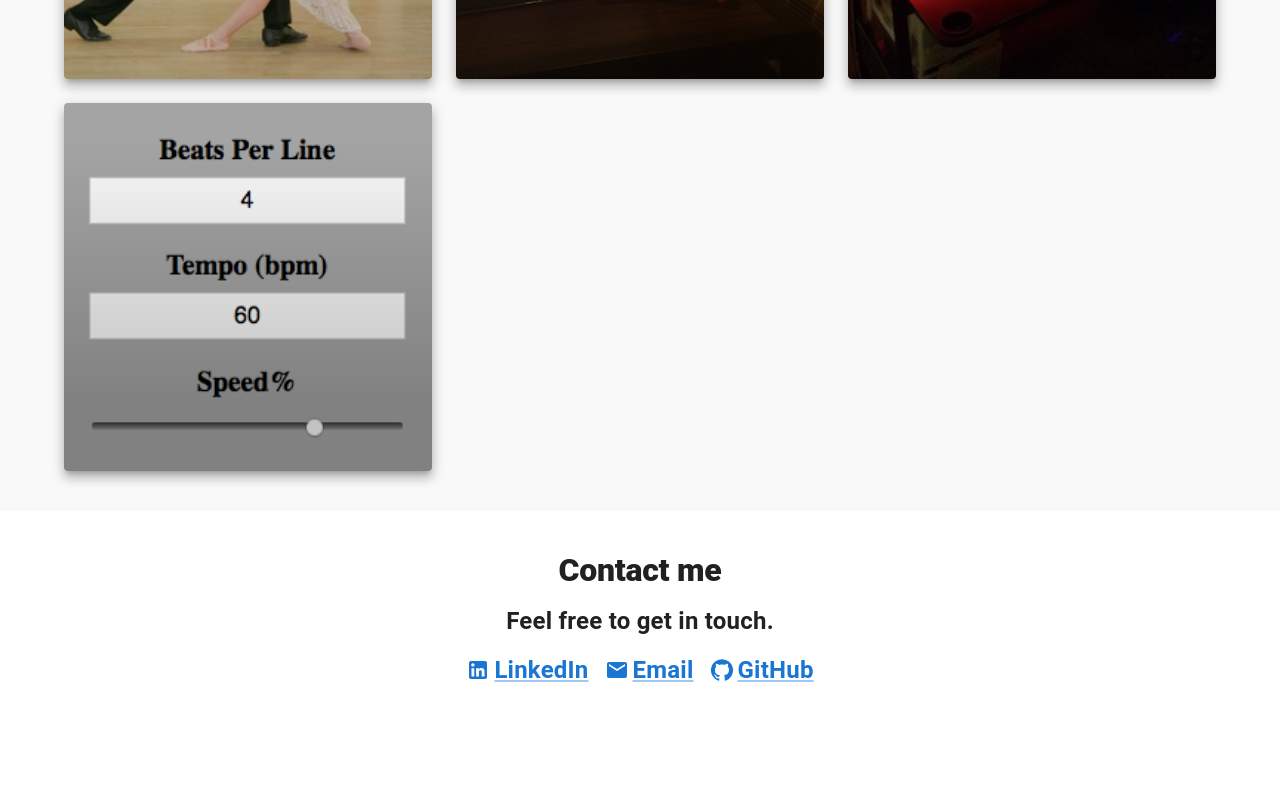
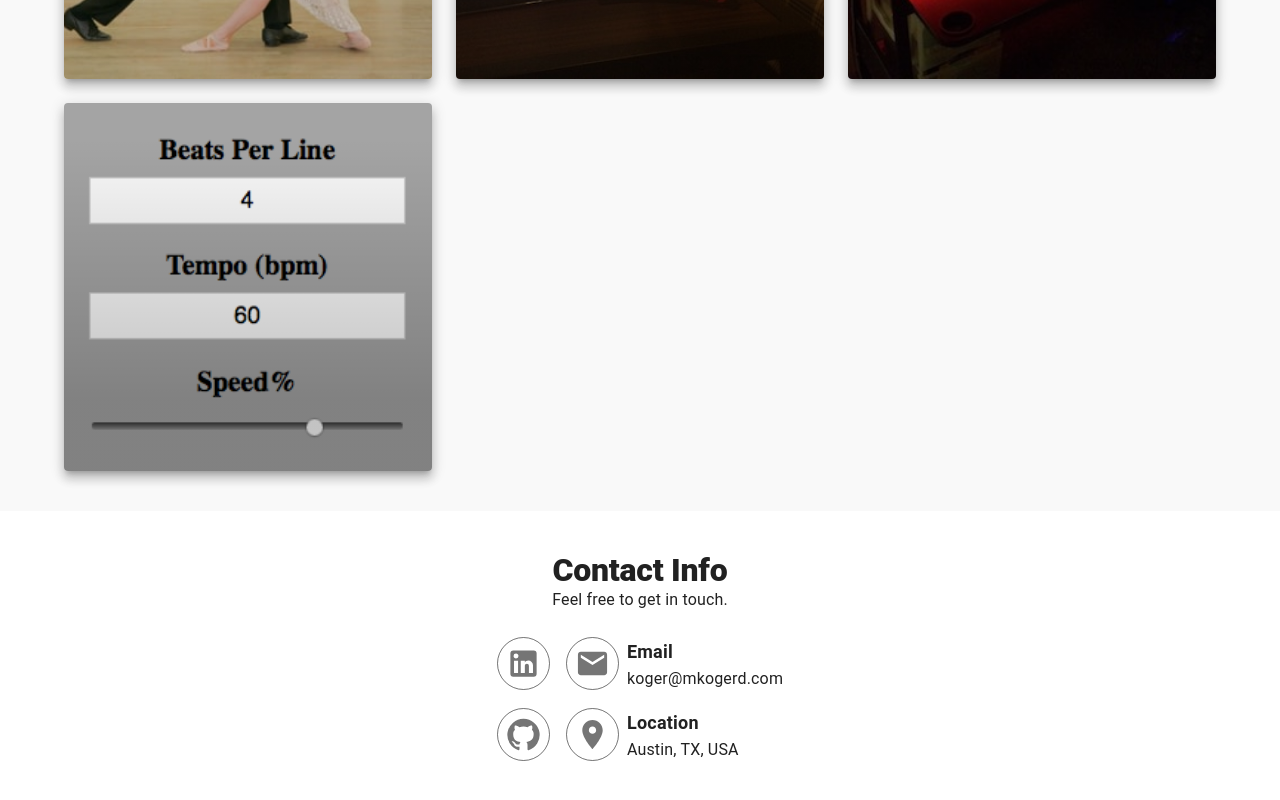
Before and after one commit to mkogerd/react-website, a React (Create React App) app: page / in a window 1280 px wide. Shown: the part 1587-2387 px from the top of the page. Before the commit the page ends 2313 px from the top, so only its background shows below. Built offline with nearby package versions, Linux system fonts and the light colour scheme.

Commit message:
Update contact section to look better

```diff
--- /dev/null
+++ b/src/components/contactSection/ContactButton.jsx
@@ -0,0 +1,41 @@
+const { styled, Box, IconButton, Typography } = require("@mui/material");
+const React = require("react");
+
+function ContactButton({ icon, href, headerLabel, subLabel }) {
+  return (
+    <ButtonContainer>
+      <StyledIconButton href={href}>
+        {icon}
+      </StyledIconButton>
+      { (headerLabel || subLabel) &&
+        <ContactButtonLabel>
+          <Typography variant='header5'>
+            {headerLabel}
+          </Typography>
+          <Typography variant='body2'>
+            {subLabel}
+          </Typography>
+        </ContactButtonLabel>
+      }
+    </ButtonContainer>
+  );
+};
+
+const ButtonContainer = styled(Box)({
+  display: 'flex',
+  alignItems: 'center',
+});
+
+const StyledIconButton = styled(IconButton)({
+  border: '1px solid',
+});
+
+const ContactButtonLabel = styled(Box)(({ theme }) => ({
+  marginLeft: theme.spacing(1),
+  display: 'flex',
+  flexDirection: 'column',
+  textAlign: 'left',
+  fontSize: '18px',
+}));
+
+export default ContactButton;
--- a/src/components/contactSection/ContactInfo.jsx
+++ b/src/components/contactSection/ContactInfo.jsx
@@ -1,33 +1,44 @@
 import React from 'react';
-import { Email, GitHub, LinkedIn } from '@mui/icons-material';
-import { Container, Link, styled, Typography } from '@mui/material';
+import { Email, GitHub, LinkedIn, LocationOn } from '@mui/icons-material';
+import { Container, styled, Typography } from '@mui/material';
 
 import PaddedSection from 'components/PaddedSection';
+import { Box } from '@mui/system';
+import ContactButton from './ContactButton';
 
 function ContactSection() {
   return (
     <PaddedSection sectionName='Contact'>
       <ContactContainer>
-        <Typography variant="h2">
-          Contact me
-        </Typography>
-        <Typography>
-          Feel free to get in touch.
-        </Typography>
-        <ContactLinks>
-          <CenteredLink href="https://www.linkedin.com/in/mkogerd">
-            <LinkedIn />
-            LinkedIn
-          </CenteredLink>
-          <CenteredLink href="mailto:koger@mkogerd.com?Subject=Hello">
-            <Email />
-            Email
-          </CenteredLink>
-          <CenteredLink href="https://github.com/mkogerd">
-            <GitHub />
-            GitHub
-          </CenteredLink>
-        </ContactLinks>
+        <Box>
+          <Typography variant="h2">
+            Contact Info
+          </Typography>
+          <Typography variant="body2">
+            Feel free to get in touch.
+          </Typography>
+        </Box>
+        <ContactButtons>
+          <ContactButton
+            icon={<LinkedIn fontSize="large" />}
+            href='https://www.linkedin.com/in/mkogerd'
+          />
+          <ContactButton
+            icon={<Email fontSize="large" />}
+            href='mailto:koger@mkogerd.com?Subject=Hello'
+            headerLabel='Email'
+            subLabel='koger@mkogerd.com'
+          />
+          <ContactButton
+            icon={<GitHub fontSize="large" />}
+            href='https://github.com/mkogerd'
+          />
+          <ContactButton
+            icon={<LocationOn fontSize="large" />}
+            headerLabel='Location'
+            subLabel='Austin, TX, USA'
+          />
+				</ContactButtons>
       </ContactContainer>
     </PaddedSection>
   );
@@ -36,28 +47,14 @@ function ContactSection() {
 const ContactContainer = styled(Container)(({ theme }) => ({
   display: 'flex',
   flexDirection: 'column',
-  rowGap: theme.spacing(2),
+  alignItems: 'center',
+  rowGap: theme.spacing(3),
 }));
 
-const ContactLinks = styled('div')(({ theme }) => ({
-  display: 'flex',
-  justifyContent: 'center',
-  paddingTop: 1,
-  alignItems: 'center',
-  [theme.breakpoints.down('sm')]: {
-    flexDirection: 'column',
-    gap: theme.spacing(1),
-  },
-  [theme.breakpoints.up('sm')]: {
-    flexDirection: 'row',
-    gap: theme.spacing(2),
-  },
-}));
-
-const CenteredLink = styled(Link)(({ theme }) => ({
-  display: 'flex',
-  alignItems: 'center',
-  gap: theme.spacing(0.5),
+const ContactButtons = styled(Box)(({ theme }) => ({
+  display: 'grid',
+  gridTemplate: '"in email" "github location" / auto 1fr',
+  gridGap: theme.spacing(2),
 }));
 
 export default ContactSection;
```
